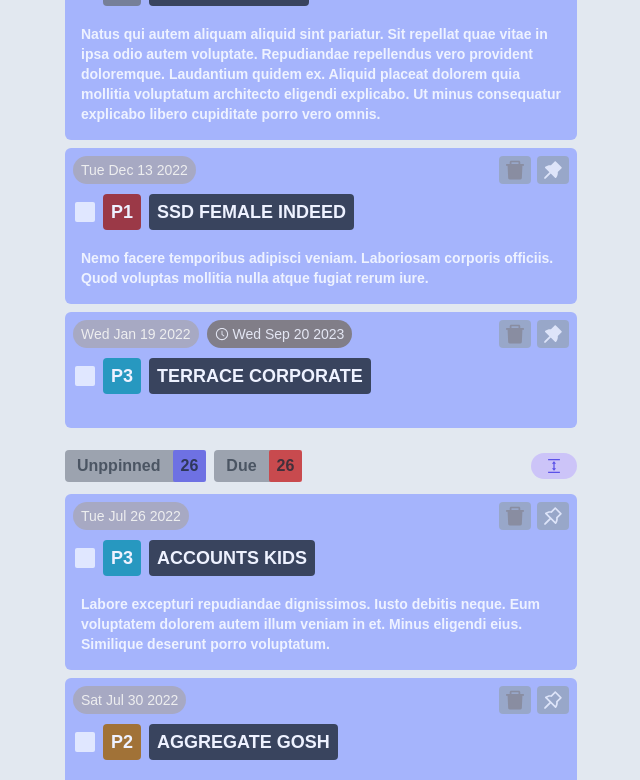
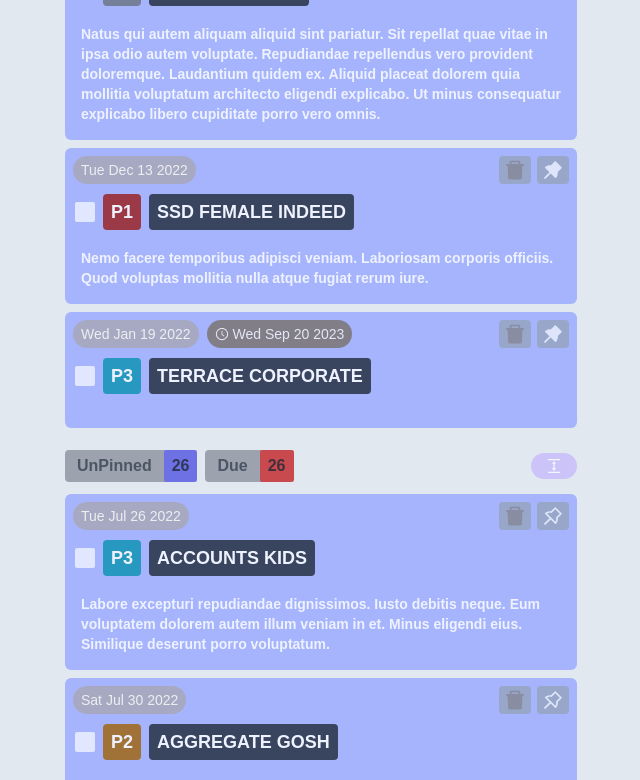
Before and after one commit to kaboomblam/tododarklight, a React (Vite) app: page / in a window 1280 px wide. Shown: the part 2011-2791 px from the top of the page, without its empty margins (319-959 px from the left). Built offline with nearby package versions, Linux system fonts and the light colour scheme.

Commit message:
Tweak collapse button style to follow state

```diff
--- a/src/components/CollapsablePartialList.tsx
+++ b/src/components/CollapsablePartialList.tsx
@@ -26,7 +26,10 @@ const CollapsablePartialList = (props: Props) => {
           color="bg-red-600/70"
         />
         <div className="flex-1 flex justify-end">
-          <CollapseListButton onClick={() => setIsCollapsed(!isCollapsed)} />
+          <CollapseListButton
+            onClick={() => setIsCollapsed(!isCollapsed)}
+            isCollapsed={isCollapsed}
+          />
         </div>
       </div>
       {!isCollapsed && (
--- a/src/components/CollapseListButton.tsx
+++ b/src/components/CollapseListButton.tsx
@@ -3,6 +3,7 @@ import { AiOutlineColumnHeight } from "react-icons/ai";
 
 type Props = {
   onClick: () => void;
+  isCollapsed: boolean;
 };
 
 const CollapseListButton = (props: Props) => {
@@ -11,7 +12,9 @@ const CollapseListButton = (props: Props) => {
       className="bg-violet-300/70 dark:bg-gray-500/30 text-indigo-600/90 dark:text-gray-200/80 text-lg rounded-full px-3.5 py-1"
       onClick={props.onClick}
     >
-      <AiOutlineColumnHeight />
+      <AiOutlineColumnHeight
+        color={`${props.isCollapsed ? "indianred" : "aliceblue"}`}
+      />
     </button>
   );
 };
--- a/src/components/TodoList.tsx
+++ b/src/components/TodoList.tsx
@@ -28,7 +28,7 @@ const TodoList: React.FC<Props> = ({ todos }) => {
     <div className="mx-auto max-w-lg flex flex-col gap-2">
       <FilterBar />
       <CollapsablePartialList todos={pinnedTodoItems} name="Pinned" />
-      <CollapsablePartialList todos={unpinnedTodoItems} name="Unppinned" />
+      <CollapsablePartialList todos={unpinnedTodoItems} name="UnPinned" />
       <p>No more in lists</p>
     </div>
   );
```
